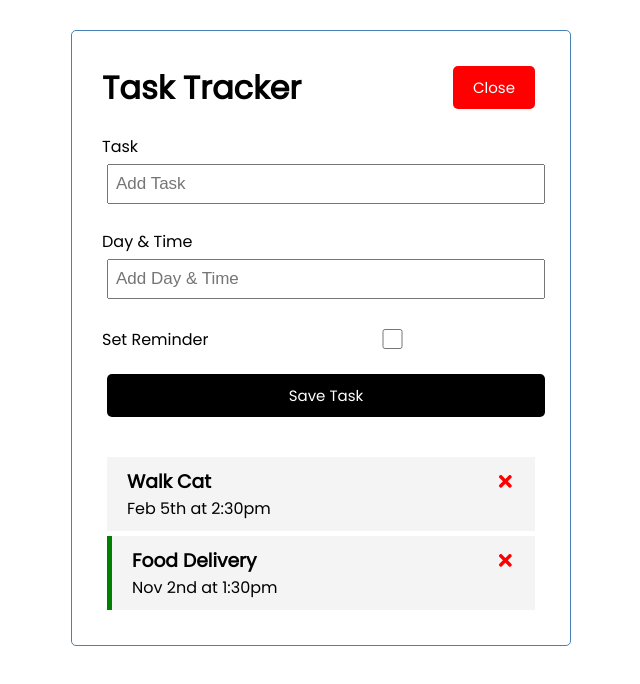
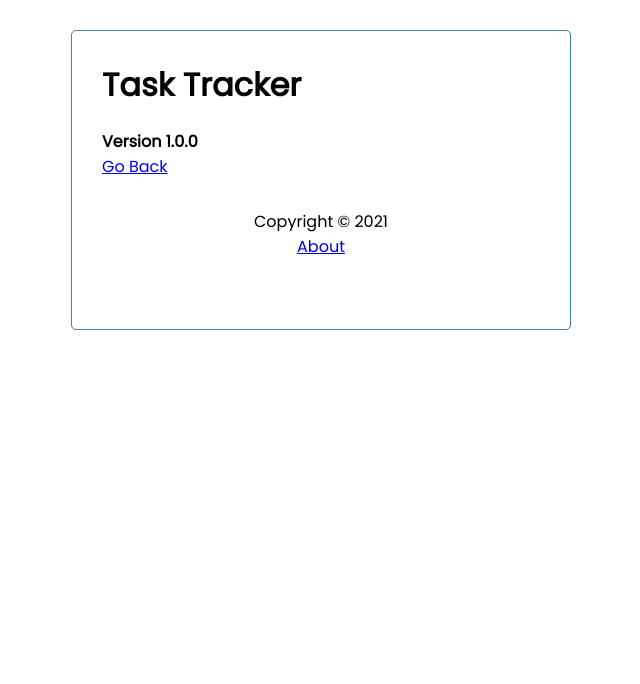
Before and after one commit to Ero6067/react-task-tracker, a React (Create React App) app: page /about in a window 1280 px wide. Shown: the top 684 px of the page, without its empty margins (319-959 px from the left). Built offline with nearby package versions, Linux system fonts and the light colour scheme; data requests are answered from the project's data file.

Commit message:
adding routing

```diff
--- a/src/App.js
+++ b/src/App.js
@@ -1,10 +1,13 @@
 import { useState, useEffect } from 'react'
-import Header from './Components/Header'
-import Tasks from './Components/Tasks'
-import AddTask from './Components/AddTask'
+import { BrowserRouter as Router, Route } from 'react-router-dom'
+import Header from './components/Header'
+import Footer from './components/Footer'
+import Tasks from './components/Tasks'
+import AddTask from './components/AddTask'
+import About from './components/About'
 
 function App() {
-  const [showAddTask, setShowAddTask] = useState(true)
+  const [showAddTask, setShowAddTask] = useState(false)
   const [tasks, setTasks] = useState([])
 
   useEffect(() => {
@@ -71,24 +74,41 @@
 
     setTasks(
       tasks.map((task) =>
-        task.id === id ? { ...task, reminder: !task.reminder } : task
+        task.id === id ? { ...task, reminder: !data.reminder } : task
       )
     )
   }
 
   return (
+    <Router>
       <div className="container">
         <Header
           onAdd={() => setShowAddTask(!showAddTask)}
-        showAddTask={showAddTask}
+          showAdd={showAddTask}
         />
+
+        <Route
+          path="/"
+          exact
+          render={(props) => (
+            <>
               {showAddTask && <AddTask onAdd={addTask} />}
               {tasks.length > 0 ? (
-        <Tasks tasks={tasks} onDelete={deleteTask} onToggle={toggleReminder} />
+                <Tasks
+                  tasks={tasks}
+                  onDelete={deleteTask}
+                  onToggle={toggleReminder}
+                />
               ) : (
-        'No Task to Show'
+                'No Tasks to Show'
               )}
+            </>
+          )}
+        />
+        <Route path="/about" component={About} />
+        <Footer />
       </div>
+    </Router>
   )
 }
 
--- /dev/null
+++ b/src/Components/About.js
@@ -0,0 +1,12 @@
+import { Link } from 'react-router-dom'
+
+const About = () => {
+  return (
+    <div>
+      <h4>Version 1.0.0</h4>
+      <Link to="/">Go Back</Link>
+    </div>
+  )
+}
+
+export default About
--- /dev/null
+++ b/src/Components/Footer.js
@@ -0,0 +1,12 @@
+import { Link } from 'react-router-dom'
+
+const Footer = () => {
+  return (
+    <footer>
+      <p>Copyright &copy; 2021</p>
+      <Link to="/about">About</Link>
+    </footer>
+  )
+}
+
+export default Footer
--- a/src/Components/Header.js
+++ b/src/Components/Header.js
@@ -1,15 +1,20 @@
 import PropTypes from 'prop-types'
+import { useLocation } from 'react-router-dom'
 import Button from './Button'
 
 const Header = ({ title, onAdd, showAddTask }) => {
+  const location = useLocation()
+
   return (
     <header className="header">
       <h1>{title}</h1>
-      <Button
-        color={showAddTask ? 'red' : 'green'}
-        text={showAddTask ? 'Close' : 'Add'}
-        onClick={onAdd}
-      />
+      {location.pathname === '/' && (
+        <Button
+          color={showAddTask ? 'red' : 'green'}
+          text={showAddTask ? 'Close' : 'Add'}
+          onClick={onAdd}
+        />
+      )}
     </header>
   )
 }
```
Lines whose indentation alone changed are shown as unchanged.
